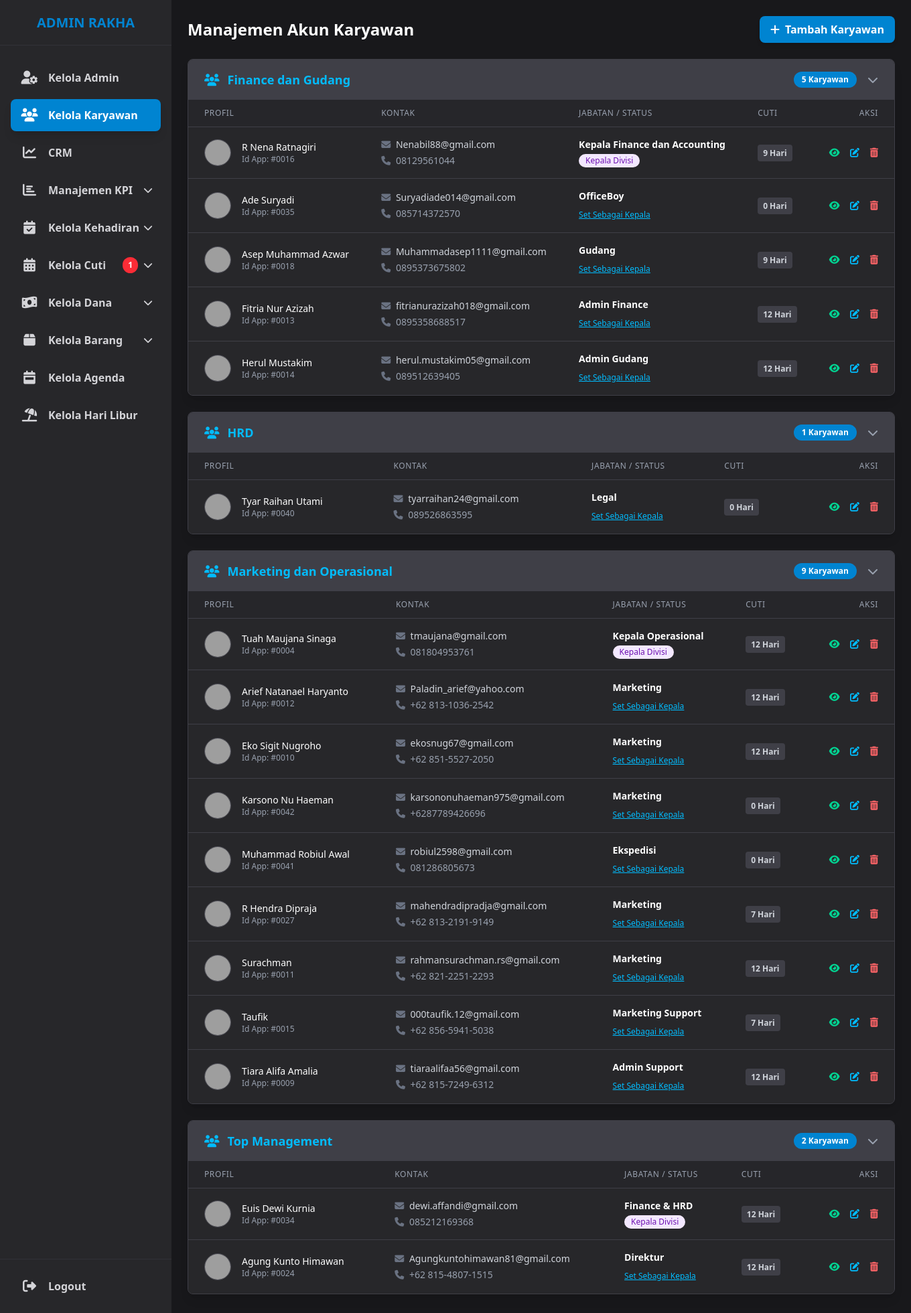
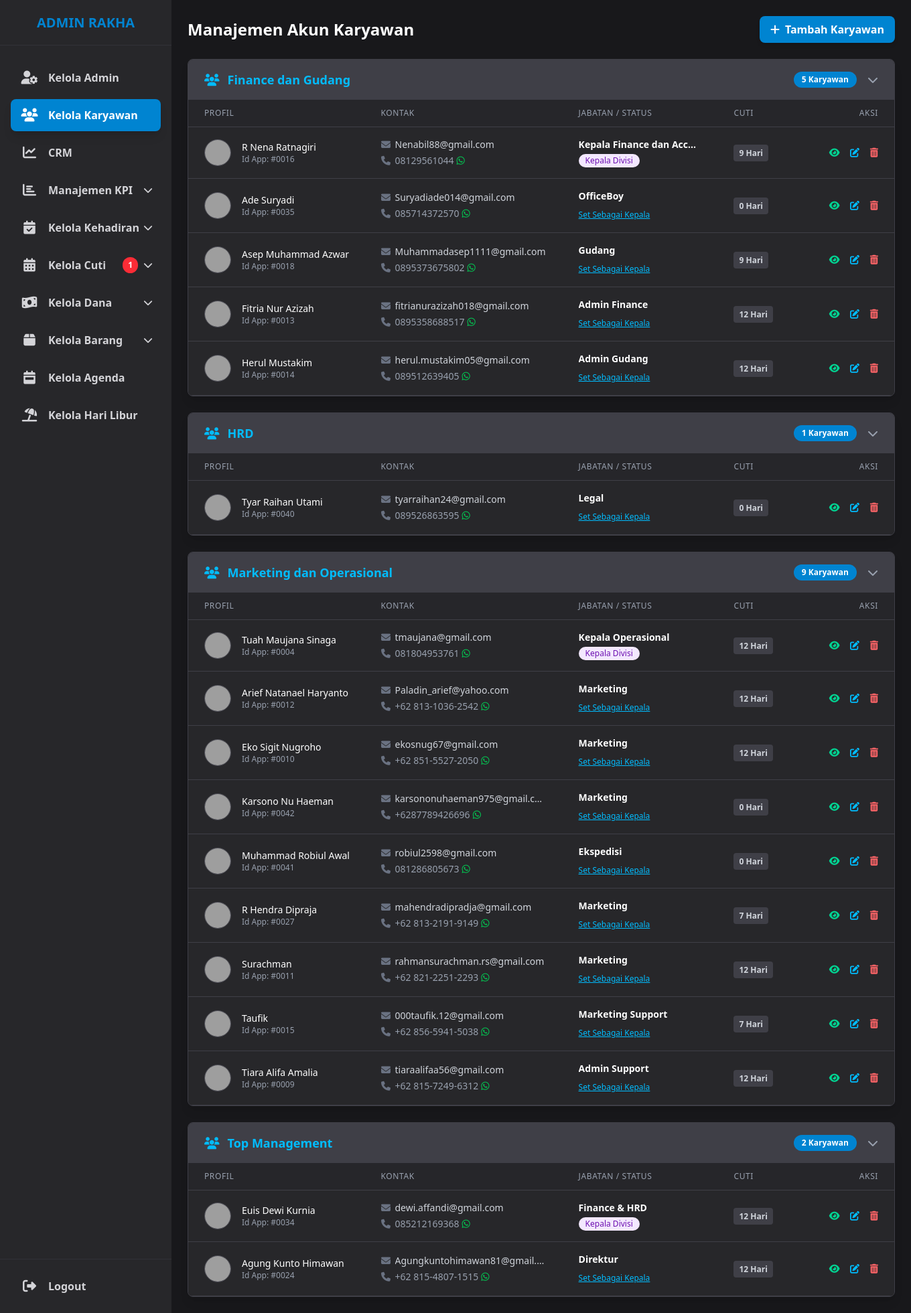
Before and after one commit to fadilptras/work-rakha, a Laravel app: page /admin/employees in a window 1360 px wide. Shown: the whole page at 67% size. Run offline with Laravel 12, Linux system fonts and the light colour scheme; a user stored in the database is signed in; data comes from the database, SQL or seed files in the repository; style sheets or scripts are compiled from the project's sources; some libraries are stand-ins or nearby versions; grey boxes are pictures that could not be loaded.

Commit message:
feat(views-admin): pisah menu absensi vs lembur + rapikan tabel karyawan + WA link

```diff
--- a/resources/views/admin/karyawan.blade.php
+++ b/resources/views/admin/karyawan.blade.php
@@ -43,7 +43,15 @@
 
                 {{-- Tabel Karyawan per Divisi --}}
                 <div id="divisi-{{ Str::slug($divisi) }}" class="overflow-x-auto transition-all duration-300">
-                    <table class="min-w-full divide-y divide-zinc-700">
+                    {{-- Lebar kolom dikunci via colgroup agar selaras di semua tabel divisi --}}
+                    <table class="w-full table-fixed divide-y divide-zinc-700" style="table-layout: fixed;">
+                        <colgroup>
+                            <col style="width: 25%;">
+                            <col style="width: 28%;">
+                            <col style="width: 22%;">
+                            <col style="width: 10%;">
+                            <col style="width: 15%;">
+                        </colgroup>
                         <thead class="bg-zinc-800/50">
                             <tr>
                                 <th scope="col" class="px-6 py-3 text-left text-xs font-medium text-gray-400 uppercase tracking-wider">Profil</th>
@@ -56,7 +64,7 @@
                         <tbody class="bg-zinc-800 divide-y divide-zinc-700">
                             @foreach ($karyawanList as $user)
                                 <tr class="hover:bg-zinc-700/50 transition-colors">
-                                    <td class="px-6 py-4 whitespace-nowrap">
+                                    <td class="px-6 py-4 whitespace-nowrap overflow-hidden">
                                         <div class="flex items-center">
                                             <div class="flex-shrink-0 h-10 w-10">
                                                 @if($user->profile_picture)
@@ -73,12 +81,29 @@
                                             </div>
                                         </div>
                                     </td>
-                                    <td class="px-6 py-4 whitespace-nowrap">
-                                        <div class="text-sm text-gray-300"><i class="fas fa-envelope mr-1 text-gray-500"></i> {{ $user->email }}</div>
-                                        <div class="text-sm text-gray-400 mt-1"><i class="fas fa-phone mr-1 text-gray-500"></i> {{ $user->nomor_telepon ?? '-' }}</div>
+                                    <td class="px-6 py-4 whitespace-nowrap overflow-hidden">
+                                        <div class="flex items-center text-sm text-gray-300" style="gap: 6px;">
+                                            <i class="fas fa-envelope text-gray-500" style="width: 15px; text-align: center; flex: none;"></i>
+                                            <span class="truncate">{{ $user->email }}</span>
+                                        </div>
+                                        @php
+                                            $waNumber = preg_replace('/[^0-9]/', '', (string) ($user->nomor_telepon ?? ''));
+                                            if ($waNumber !== '' && str_starts_with($waNumber, '0')) {
+                                                $waNumber = '62' . substr($waNumber, 1);
+                                            }
+                                        @endphp
+                                        <div class="flex items-center text-sm text-gray-400 mt-1" style="gap: 6px;">
+                                            <i class="fas fa-phone text-gray-500" style="width: 15px; text-align: center; flex: none;"></i>
+                                            @if($waNumber !== '')
+                                                <a href="https://wa.me/{{ $waNumber }}" target="_blank" rel="noopener" title="Chat WhatsApp {{ $user->name }}"
+                                                   class="hover:text-green-400 transition-colors truncate">{{ $user->nomor_telepon }}<i class="fab fa-whatsapp ml-1 text-green-500"></i></a>
+                                            @else
+                                                <span>-</span>
+                                            @endif
+                                        </div>
                                     </td>
-                                    <td class="px-6 py-4 whitespace-nowrap">
-                                        <div class="text-sm text-white font-semibold">{{ $user->jabatan ?? 'Staff' }}</div>
+                                    <td class="px-6 py-4 whitespace-nowrap overflow-hidden">
+                                        <div class="text-sm text-white font-semibold truncate">{{ $user->jabatan ?? 'Staff' }}</div>
                                         @if($user->is_kepala_divisi)
                                             <span class="inline-flex items-center px-2.5 py-0.5 rounded-full text-xs font-medium bg-purple-100 text-purple-800 mt-1">
                                                 Kepala Divisi
@@ -311,6 +336,12 @@
 
                         document.getElementById('btn-download-pdf').href = `/admin/employees/${user.id}/download-pdf`;
 
+                        let waNum = (user.nomor_telepon || '').replace(/[^0-9]/g, '');
+                        if (waNum.startsWith('0')) waNum = '62' + waNum.slice(1);
+                        let phoneHTML = waNum
+                            ? `<span style="display: flex; align-items: center; gap: 6px;"><i class="fas fa-phone text-gray-500" style="width: 15px; text-align: center; flex: none;"></i><a href="https://wa.me/${waNum}" target="_blank" rel="noopener" class="hover:text-green-400 transition-colors">${user.nomor_telepon} <i class="fab fa-whatsapp ml-1 text-green-500"></i></a></span>`
+                            : `<span style="display: flex; align-items: center; gap: 6px;"><i class="fas fa-phone text-gray-500" style="width: 15px; text-align: center; flex: none;"></i><span>${user.nomor_telepon ?? '-'}</span></span>`;
+
                         let profileImg = user.profile_picture ? `${baseUrl}/${user.profile_picture}` : null;
                         let initial = user.name.charAt(0).toUpperCase();
                         let imgHTML = profileImg
@@ -352,11 +383,11 @@
                                     <div class="w-full space-y-3">
                                         <div class="bg-zinc-800/80 p-2.5 rounded border border-zinc-700/50">
                                             <p class="text-[10px] text-gray-400 uppercase tracking-wider">Email Utama</p>
-                                            <p class="text-white text-xs break-all"><i class="fas fa-envelope text-gray-500 mr-1.5"></i>${user.email}</p>
+                                             <p class="text-white text-xs break-all" style="display: flex; align-items: center; gap: 6px;"><i class="fas fa-envelope text-gray-500" style="width: 15px; text-align: center; flex: none;"></i><span>${user.email}</span></p>
                                         </div>
                                         <div class="bg-zinc-800/80 p-2.5 rounded border border-zinc-700/50">
                                             <p class="text-[10px] text-gray-400 uppercase tracking-wider">No. Telepon / WA</p>
-                                            <p class="text-white text-xs"><i class="fas fa-phone text-gray-500 mr-1.5"></i>${user.nomor_telepon ?? '-'}</p>
+                                            <p class="text-white text-xs">${phoneHTML}</p>
                                         </div>
                                         <div class="bg-zinc-800/80 p-2.5 rounded border border-zinc-700/50">
                                             <p class="text-[10px] text-gray-400 uppercase tracking-wider">Status / Tgl Gabung</p>
--- a/resources/views/components/layout-admin.blade.php
+++ b/resources/views/components/layout-admin.blade.php
@@ -106,8 +106,8 @@
                                 <li>
                                     <a href="{{ route('admin.absensi.index') }}"
                                         class="flex items-center p-2 rounded-lg transition-colors duration-200 text-sm
-                                        {{ request()->routeIs('admin.absensi.index', 'admin.lembur.index') ? 'text-sky-400 font-bold' : 'hover:bg-zinc-700' }}">
-                                        Absensi & Lembur
+                                        {{ request()->routeIs('admin.absensi.index', 'admin.absensi.rekap') ? 'text-sky-400 font-bold' : 'hover:bg-zinc-700' }}">
+                                        Absensi
                                     </a>
                                 </li>
                                 <li>
@@ -118,10 +118,10 @@
                                     </a>
                                 </li>
                                 <li>
-                                    <a href="{{ route('admin.absensi.rekap') }}"
+                                    <a href="{{ route('admin.lembur.rekap') }}"
                                         class="flex items-center p-2 rounded-lg transition-colors duration-200 text-sm
-                                        {{ request()->routeIs('admin.absensi.rekap') ? 'text-sky-400 font-bold' : 'hover:bg-zinc-700' }}">
-                                        Rekap Absensi
+                                        {{ request()->routeIs('admin.lembur.rekap') ? 'text-sky-400 font-bold' : 'hover:bg-zinc-700' }}">
+                                        Lembur
                                     </a>
                                 </li>
                             </ul>
```
